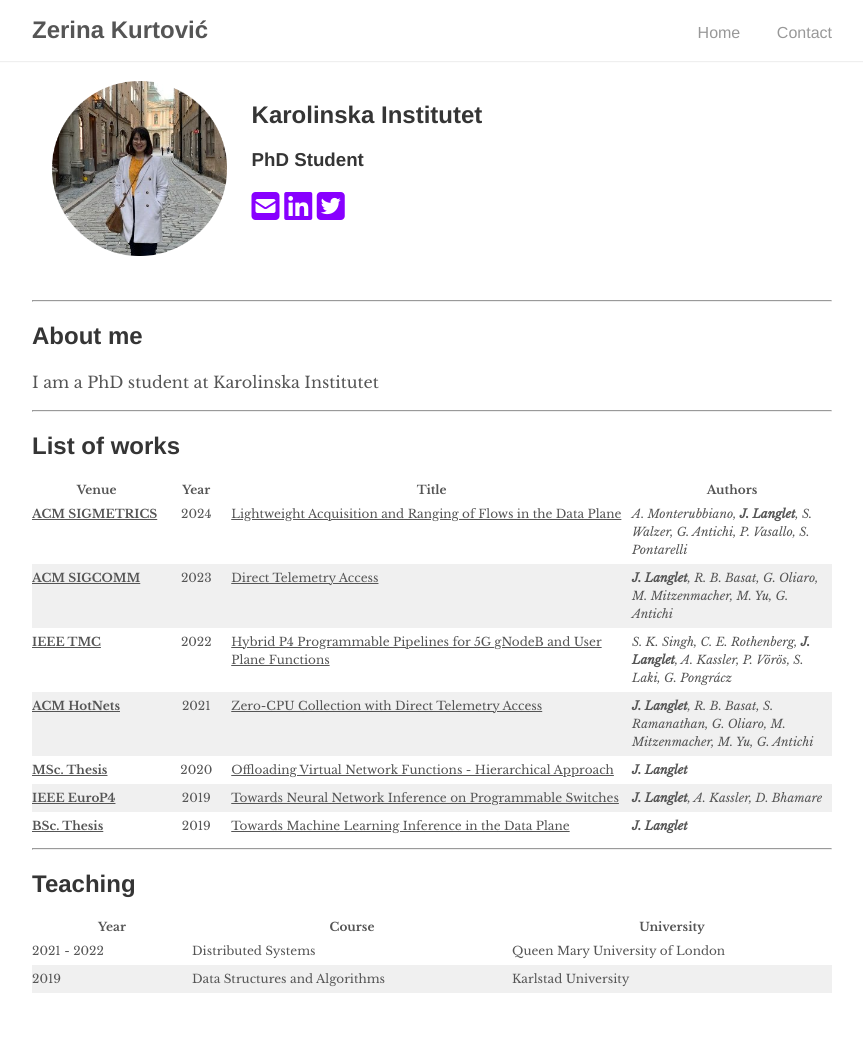
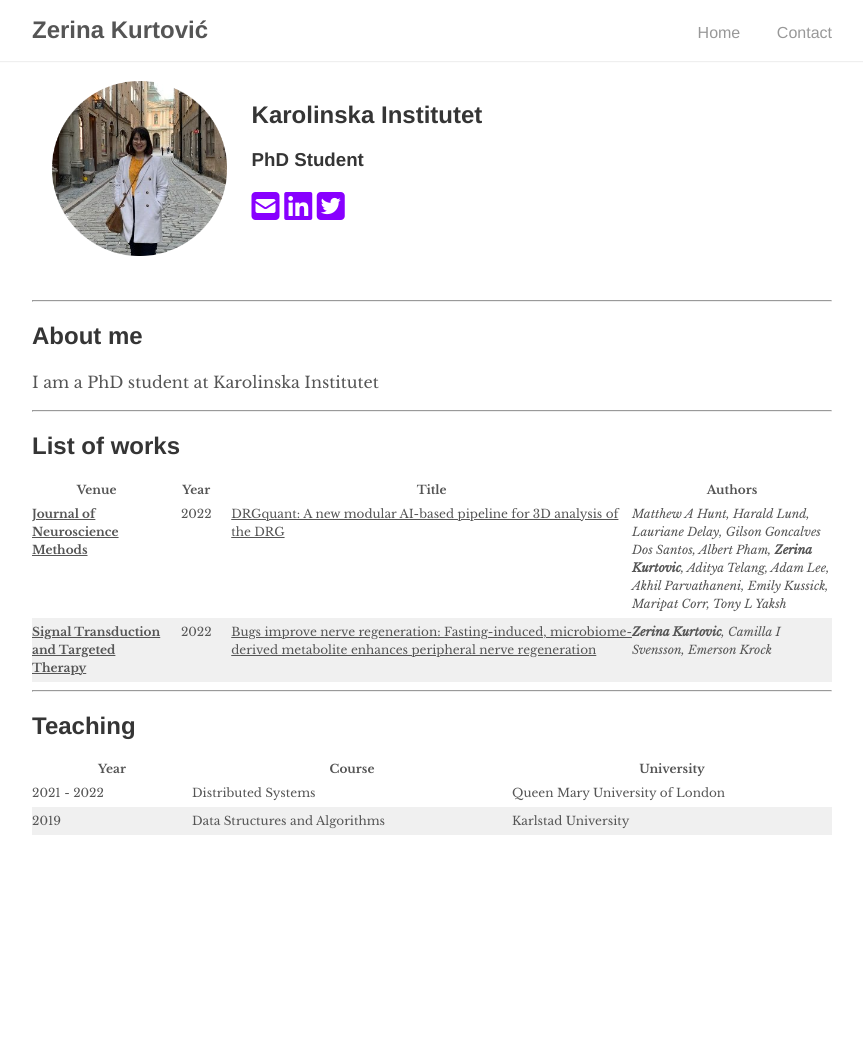
Before and after one commit to ZerinaKurtovic/zerinakurtovic.github.io, a Jekyll site: the page built from index.md, in a window 1280 px wide. Shown: the whole page, without its empty margins (208-1071 px from the left). Built offline with Jekyll 4.4.1, drawn with Linux system fonts in a browser that asks for light colours; nearby versions of some CDN libraries; a style sheet for code colours, icons or effects is not loaded; after the commit the page ends 900 px from its top, so only the background shows below that.

Commit message:
Update publications

```diff
--- a/_data/publications.yml
+++ b/_data/publications.yml
@@ -1,55 +1,15 @@
 1:
-  title: 'Lightweight Acquisition and Ranging of Flows in the Data Plane'
-  authors: 'A. Monterubbiano, <b>J. Langlet</b>, S. Walzer, G. Antichi, P. Vasallo, S. Pontarelli'
-  year: '2024'
-  url: ''
-  filename: 'FlowLIDAR_SIGMETRICS.pdf'
-  conf: "ACM SIGMETRICS"
+  title: 'DRGquant: A new modular AI-based pipeline for 3D analysis of the DRG'
+  authors: 'Matthew A Hunt, Harald Lund, Lauriane Delay, Gilson Goncalves Dos Santos, Albert Pham, <b>Zerina Kurtovic</b>, Aditya Telang, Adam Lee, Akhil Parvathaneni, Emily Kussick, Maripat Corr, Tony L Yaksh'
+  year: '2022'
+  url: 'https://www.sciencedirect.com/science/article/pii/S0165027022000243'
+  filename: ''
+  conf: "Journal of Neuroscience Methods"
 
 2:
-  title: 'Direct Telemetry Access'
-  authors: '<b>J. Langlet</b>, R. B. Basat, G. Oliaro, M. Mitzenmacher, M. Yu, G. Antichi'
-  year: '2023'
-  url: 'https://dl.acm.org/doi/abs/10.1145/3603269.3604827'
-  filename: 'DTA_SIGCOMM.pdf'
-  conf: "ACM SIGCOMM"
-
-3:
-  title: 'Hybrid P4 Programmable Pipelines for 5G gNodeB and User Plane Functions'
-  authors: 'S. K. Singh, C. E. Rothenberg, <b>J. Langlet</b>, A. Kassler, P. Vörös, S. Laki, G. Pongrácz'
+  title: 'Bugs improve nerve regeneration: Fasting-induced, microbiome-derived metabolite enhances peripheral nerve regeneration'
+  authors: '<b>Zerina Kurtovic</b>, Camilla I Svensson, Emerson Krock'
   year: '2022'
-  url: 'https://ieeexplore.ieee.org/abstract/document/9866881'
-  filename: 'gNodeB_TMC.pdf'
-  conf: "IEEE TMC"
-
-4:
-  title: 'Zero-CPU Collection with Direct Telemetry Access'
-  authors: '<b>J. Langlet</b>, R. B. Basat, S. Ramanathan, G. Oliaro, M. Mitzenmacher, M. Yu, G. Antichi'
-  year: '2021'
-  url: 'https://dl.acm.org/doi/abs/10.1145/3484266.3487366'
-  filename: 'DART_HotNets.pdf'
-  conf: "ACM HotNets"
-
-5:
-  title: 'Offloading Virtual Network Functions - Hierarchical Approach'
-  authors: '<b>J. Langlet</b>'
-  year: '2020'
-  url: 'https://www.diva-portal.org/smash/record.jsf?pid=diva2%3A1453437&dswid=-282'
-  filename: 'Thesis_MSc.pdf'
-  conf: "MSc. Thesis"
-
-6:
-  title: 'Towards Neural Network Inference on Programmable Switches'
-  authors: '<b>J. Langlet</b>, A. Kassler, D. Bhamare'
-  year: '2019'
-  url: 'https://www.diva-portal.org/smash/record.jsf?pid=diva2%3A1420746&dswid=9388'
-  filename: 'P4NN_EuroP4.pdf'
-  conf: "IEEE EuroP4"
-
-7:
-  title: 'Towards Machine Learning Inference in the Data Plane'
-  authors: '<b>J. Langlet</b>'
-  year: '2019'
-  url: 'https://www.diva-portal.org/smash/record.jsf?pid=diva2%3A1328601&dswid=-6728'
-  filename: 'Thesis_BSc.pdf'
-  conf: "BSc. Thesis"
+  url: 'https://www.nature.com/articles/s41392-022-01186-6'
+  filename: ''
+  conf: "Signal Transduction and Targeted Therapy"
```
